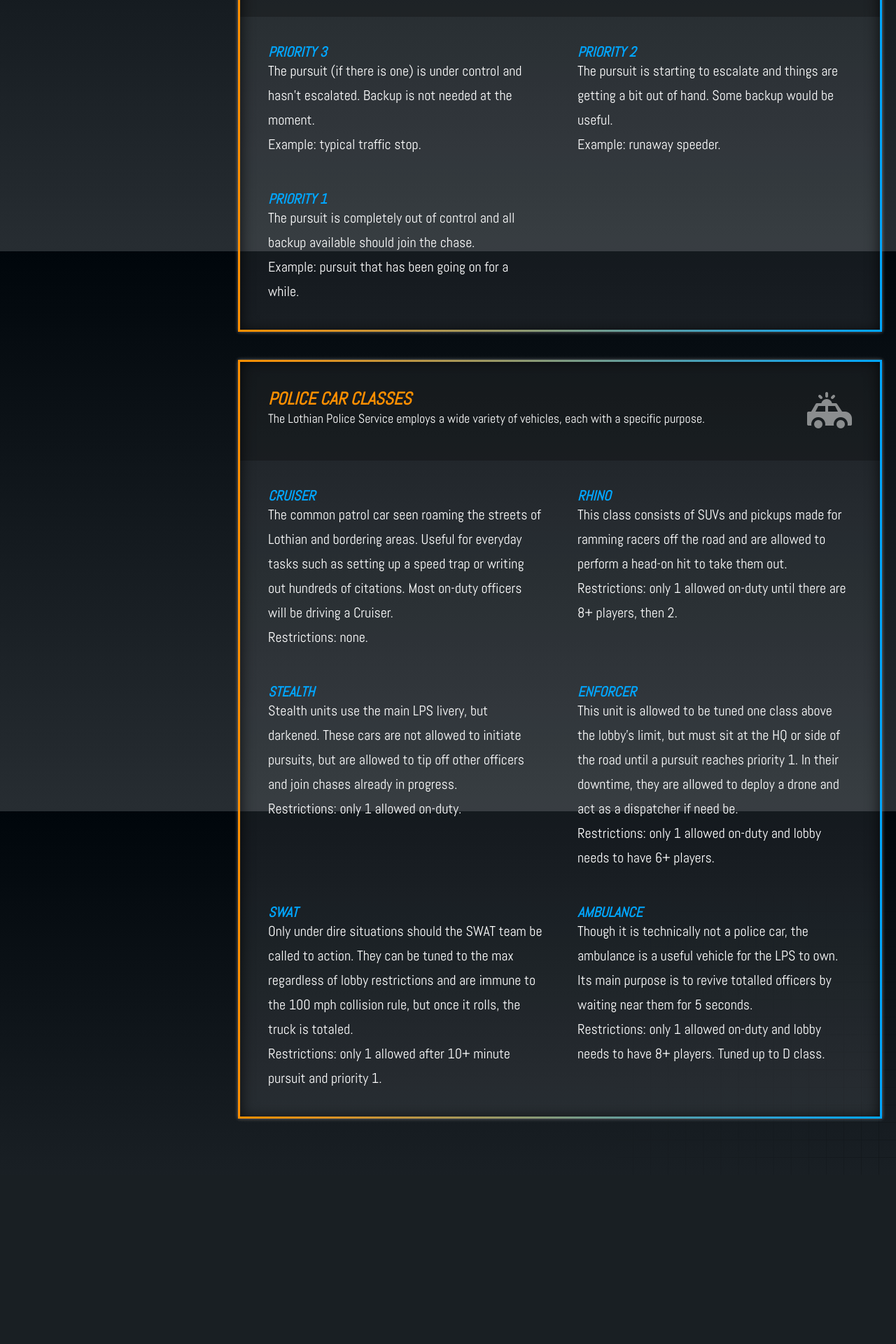
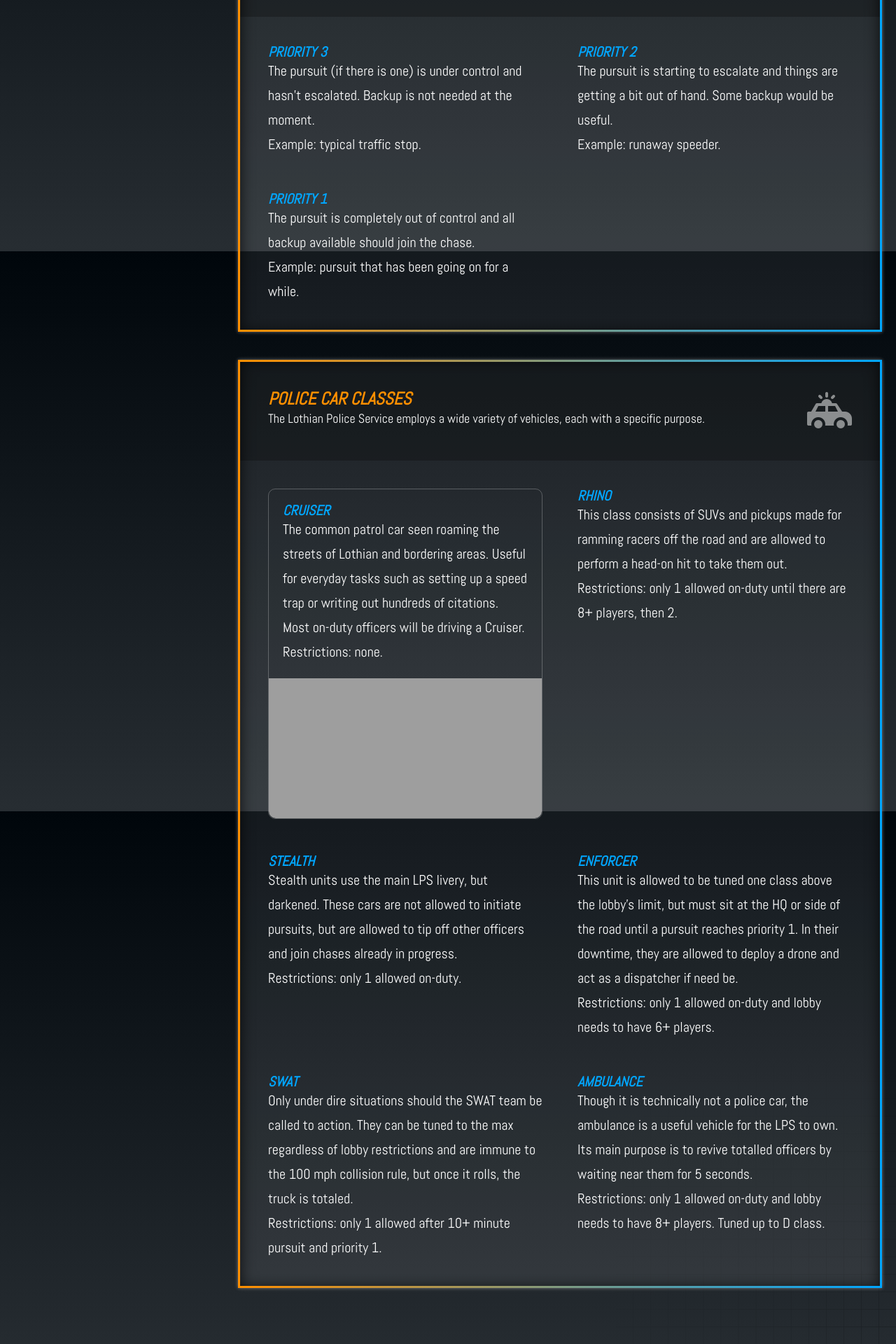
Before and after one commit to Ameer67/The-Racers-and-Chasers-Club, a PHP site: page /police.php in a window 1280 px wide. Shown: the part 1241-3161 px from the top of the page at 70% size. Before the commit the page ends 2842 px from the top, so only its background shows below. Run offline with PHP 8.4, Linux system fonts and the light colour scheme; a stand-in replaces the project's code that opens the database connection; grey boxes are pictures that could not be loaded.

Commit message:
added more styling to police car section

```diff
--- a/police.php
+++ b/police.php
@@ -95,11 +95,13 @@
             </div>
         </div>
         <div class="infobottom trigrid grid">
-            <div>
-                <h4>Cruiser</h4>
+            <div class="policecar">
+                <div class="carinfo"><h4>Cruiser</h4>
                 <p>The common patrol car seen roaming the streets of Lothian and bordering areas. Useful for everyday tasks such as setting up a speed trap or writing out hundreds of citations. Most on-duty officers will be driving a Cruiser.
                 <br> Restrictions: none.
-                </p>
+                </p></div>
+                <div class="carimg">
+                </div>
             </div>
             <div>
                 <h4>Rhino</h4>
--- a/styles.css
+++ b/styles.css
@@ -459,6 +459,24 @@ button:hover {
   max-width: 100%;
 }
 
+.policecar {
+  border: 1px solid rgba(255, 255, 255, 0.25);
+  border-radius: .5em;
+}
+
+.policecar .carinfo {
+  padding: 1em;
+}
+
+.policecar .carimg {
+  width: 100%;
+  height: 200px;
+  background-image: url("https://www.gtplanet.net/forum/attachments/18-09-2018_18-45-15-jpg.766904/");
+  background-size: cover;
+  background-position: 0 50%;
+  border-radius: 0 0 .5em .5em;
+}
+
 footer {
   color: white;
   opacity: .3;
```
